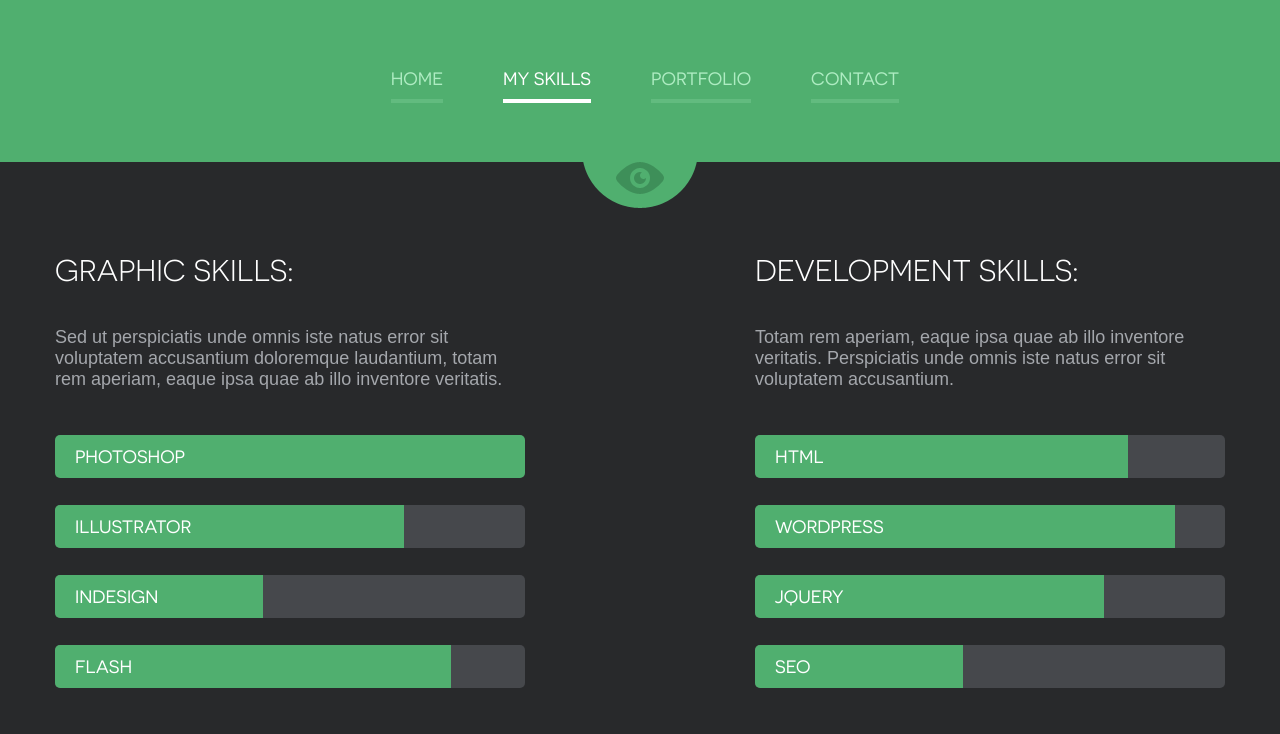
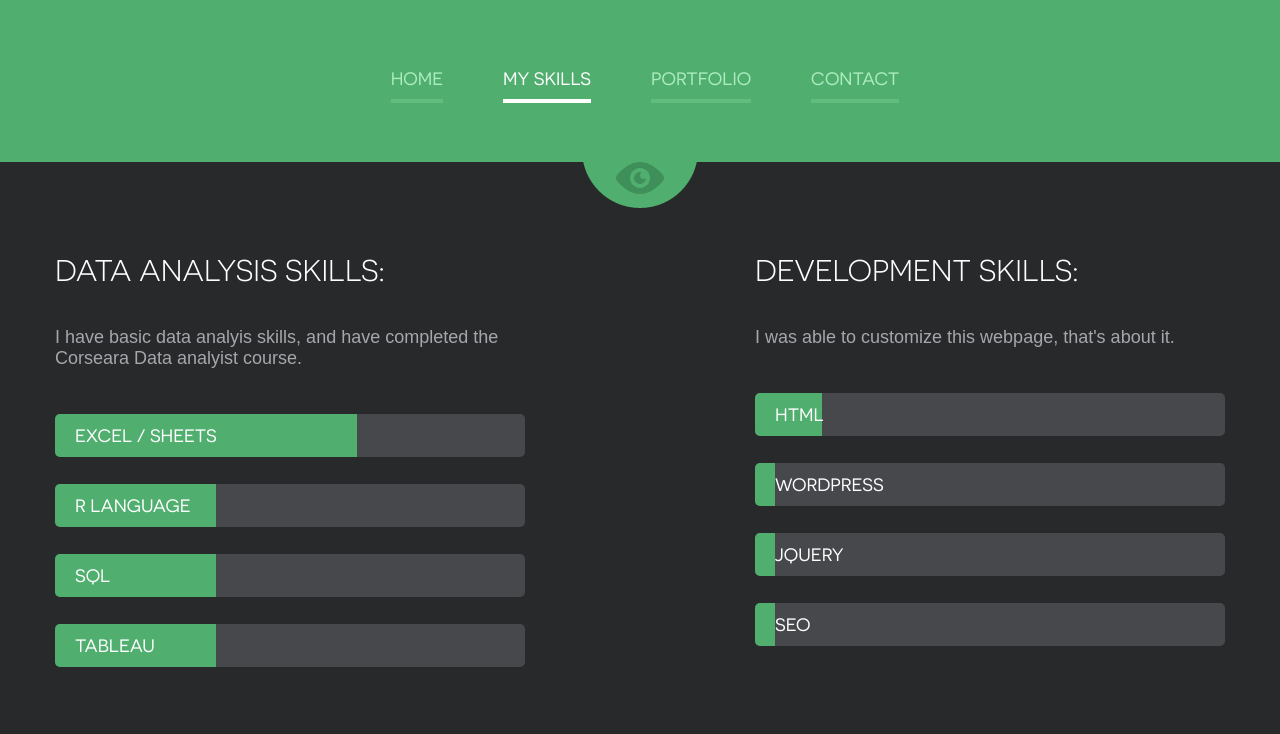
Before and after one commit to jtesmer/jtesmer.github.io, a plain HTML site: page myskills.html in a window 1280 px wide. Shown: the top 734 px of the page. Drawn offline with nearby package versions, Linux system fonts and the light colour scheme.

Commit message:
minor customization
I began to customize the website

```diff
--- a/myskills.html
+++ b/myskills.html
@@ -7,7 +7,7 @@
 	<meta name="viewport" content="width=device-width, initial-scale=1, maximum-scale=1, minimum-scale=1, user-scalable=no">
 	<meta http-equiv="X-UA-Compatible" content="IE=edge,chrome=1">
 	<meta name="format-detection" content="telephone=no">
-	<title>John Markowitz</title>
+	<title>John Tesmer</title>
 	<link rel="stylesheet" href="js/fancybox/jquery.fancybox.css" type="text/css" media="screen" />
 	<link rel="stylesheet" href="css/all.css" />
 	<link rel="stylesheet" href="css/screen.css" />
@@ -34,18 +34,18 @@
 			<section id="main">
 				<div class="skills_holder">
 					<div class="column">
-						<h2>Graphic skills:</h2>
-						<p>Sed ut perspiciatis unde omnis iste natus error sit voluptatem accusantium doloremque laudantium, totam rem aperiam, eaque ipsa quae ab illo inventore veritatis.</p>
+						<h2>Data Analysis Skills:</h2>
+						<p>I have basic data analyis skills, and have completed the Corseara Data analyist course.</p>
 						<ul class="progress">
-							<li><span class="photoshop">Photoshop</span></li>
-							<li><span class="illustrator">Illustrator</span></li>
-							<li><span class="indesign">InDesign</span></li>
-							<li><span class="flash">Flash</span></li>
+							<li><span class="excel">Excel / Sheets</span></li>
+							<li><span class="illustrator">R Language</span></li>
+							<li><span class="indesign">SQL</span></li>
+							<li><span class="flash">Tableau</span></li>
 						</ul>
 					</div>
 					<div class="column column-add">
 						<h2>Development  skills:</h2>
-						<p>Totam rem aperiam, eaque ipsa quae ab illo inventore veritatis. Perspiciatis unde omnis iste natus error sit voluptatem accusantium.</p>
+						<p>I was able to customize this webpage, that's about it.</p>
 						<ul class="progress">
 							<li><span class="html">html</span></li>
 							<li><span class="wordpress">Wordpress</span></li>
```
Also changed, not shown: contact.html (+1 -1 lines), index.html (+1 -1 lines), css/all.css, images/pic_08.png, images/unused/pic_08_old.png (added).
